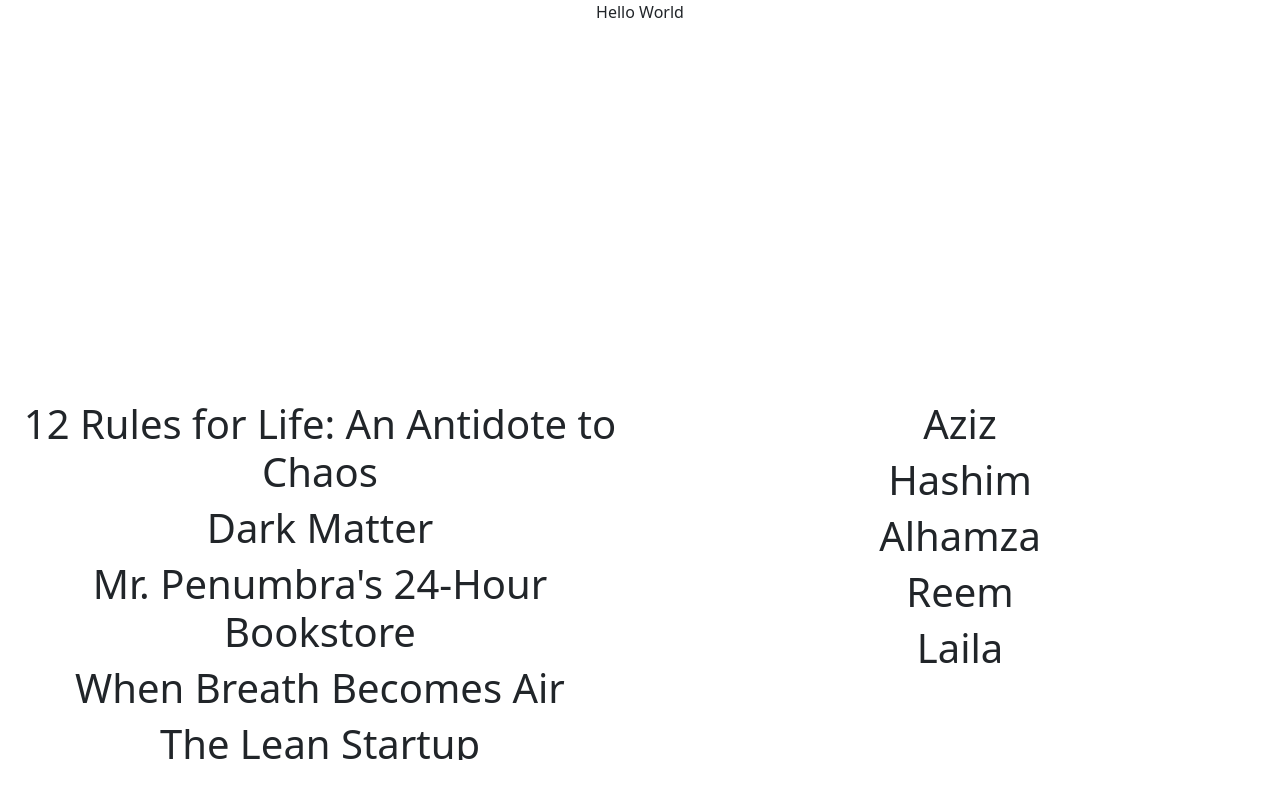
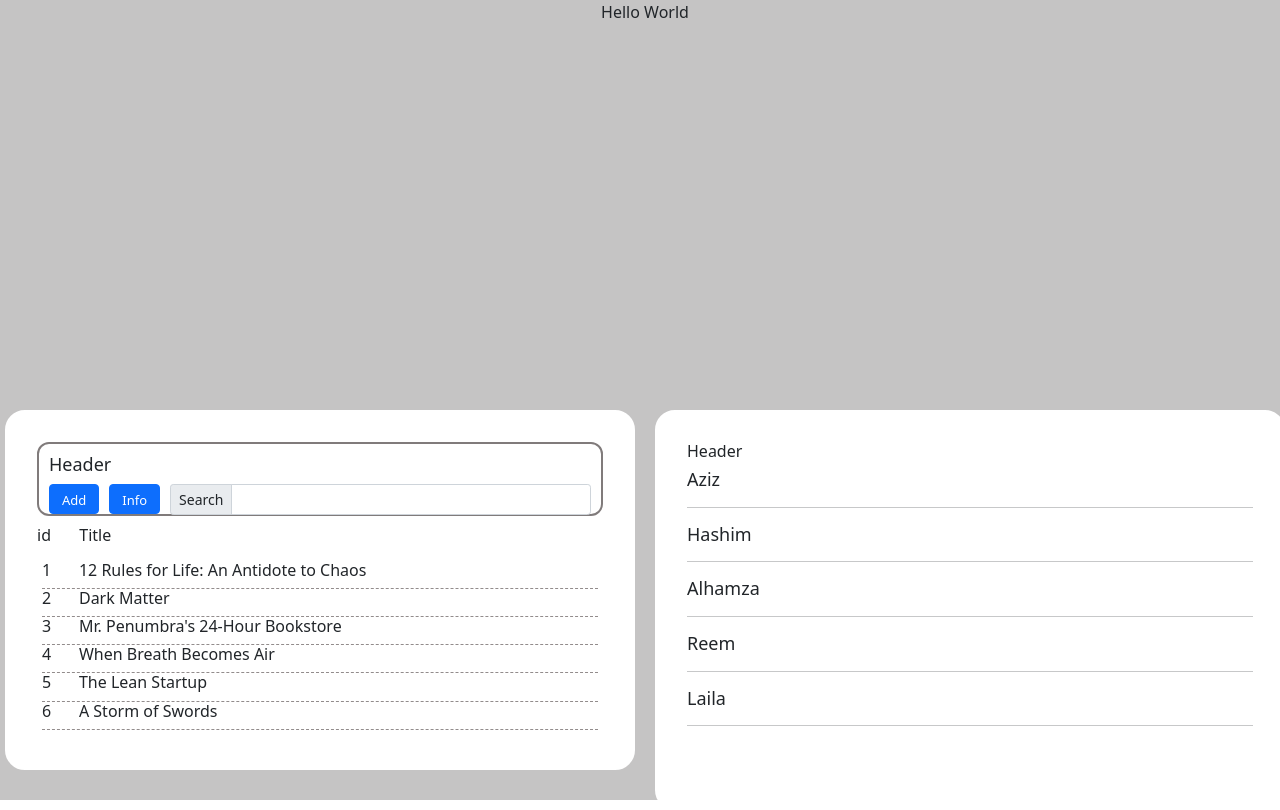
Before and after one commit to Engxli/mini-project, a React (Create React App) app: page / in a window 1280 px wide. Built offline with nearby package versions, Linux system fonts and the light colour scheme.

Commit message:
add css for items

```diff
--- a/src/Components/BookItem.js
+++ b/src/Components/BookItem.js
@@ -2,8 +2,9 @@
 
 const BookItem = ({ book }) => {
   return (
-    <div>
-      <h1> {book.title}</h1>
+    <div className="record">
+      <h2>{book.id}</h2>
+      <h2> {book.title}</h2>
     </div>
   );
 };
--- a/src/Components/BooksList.js
+++ b/src/Components/BooksList.js
@@ -1,10 +1,36 @@
+import { Button, InputGroup, FormControl } from "react-bootstrap";
 import React from "react";
 import bookStore from "../Stores/bookStore";
 import BookItem from "./BookItem";
 
 const BooksList = () => {
-  const books = bookStore.books.map((book) => <BookItem book={book} />);
-  return <div>{books}</div>;
+  const books = bookStore.books.map((book) => (
+    <div className="item">
+      <BookItem book={book} />
+    </div>
+  ));
+  return (
+    <div className="frame">
+      <div className="header">
+        <h1>Header</h1>
+        <div className="control">
+          <Button variant="primary">Add</Button>
+          <Button variant="primary">Info</Button>
+          <InputGroup size="sm" className="mb-3">
+            <InputGroup.Text id="inputGroup-sizing-sm">Search</InputGroup.Text>
+            <FormControl
+              aria-label="Small"
+              aria-describedby="inputGroup-sizing-sm"
+            />
+          </InputGroup>
+        </div>
+      </div>
+      <div className="itemlistheader">
+        <h2>id</h2> <h2>Title</h2>
+      </div>
+      <div className="itemlist">{books}</div>
+    </div>
+  );
 };
 
 export default BooksList;
--- a/src/Components/Home.js
+++ b/src/Components/Home.js
@@ -2,6 +2,7 @@
 import MembersList from "./MembersList";
 import BookList from "./BooksList";
 import "../Style/Home.css";
+import "../Style/List.css";
 
 const Home = () => {
   return (
--- a/src/Components/MemberItem.js
+++ b/src/Components/MemberItem.js
@@ -2,8 +2,9 @@
 
 const MemberItem = ({ member }) => {
   return (
-    <div>
+    <div className="item">
       <h1>{member.firstName}</h1>
+      <hr />
     </div>
   );
 };
--- a/src/Components/MembersList.js
+++ b/src/Components/MembersList.js
@@ -6,7 +6,12 @@
   const members = memberStore.members.map((member) => (
     <MemberItem member={member} />
   ));
-  return <div>{members}</div>;
+  return (
+    <div className="frame">
+      <h2>Header</h2>
+      {members}
+    </div>
+  );
 };
 
 export default MembersList;
--- a/src/Style/Home.css
+++ b/src/Style/Home.css
@@ -1,23 +1,30 @@
 .home {
+  background-color: rgb(197, 196, 196);
   height: 100vh;
   display: grid;
   grid-template-columns: 50vw 50vw;
   grid-template-rows: 50vh 50vh;
   grid-template-areas: "info info" "bookslist memberslist";
+  gap: 10px;
 }
 
 .members-list {
   grid-area: memberslist;
   height: 90%;
-  overflow: auto;
+  overflow: hidden;
 }
 
 .books-list {
   grid-area: bookslist;
   height: 90%;
-  overflow: auto;
+  overflow: hidden;
 }
 
 .info {
   grid-area: info;
 }
+
+hr {
+  margin: 0px;
+  padding: 0px;
+}
--- /dev/null
+++ b/src/Style/List.css
@@ -0,0 +1,64 @@
+.record {
+  display: flex;
+  gap: 5%;
+  border-bottom: 1px dashed rgb(146, 140, 140);
+}
+
+.item {
+  margin: 0px;
+  padding: 0px;
+}
+
+.item:hover {
+  background-color: rgb(227, 234, 236);
+}
+
+.frame {
+  background-color: white;
+  border: 2px solid white;
+  border-radius: 20px;
+  margin: 0px 5px 0px 5px;
+  padding: 30px;
+  height: 100%;
+}
+
+.frame h1 {
+  text-align: left;
+  font-size: 18px;
+}
+
+.frame h2 {
+  text-align: left;
+  font-size: 16px;
+}
+
+.control {
+  display: flex;
+  gap: 10px;
+}
+
+.control button {
+  height: 30px;
+  font-size: 13px;
+  text-align: center;
+}
+
+.header {
+  padding: 10px;
+  border: 2px solid rgb(128, 123, 123);
+  border-radius: 12px;
+  margin-bottom: 10px;
+  height: 25%;
+}
+
+.itemlist {
+  padding: 5px;
+  overflow: auto;
+  height: 60%;
+}
+
+.itemlistheader {
+  display: flex;
+  gap: 5%;
+  height: 10%;
+}
```
